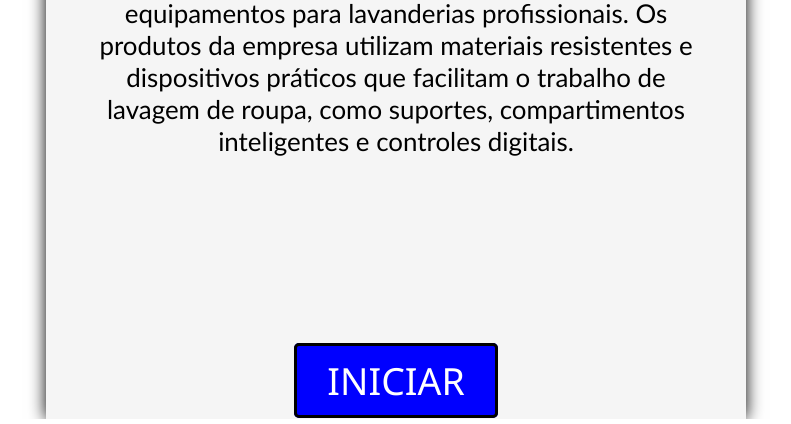
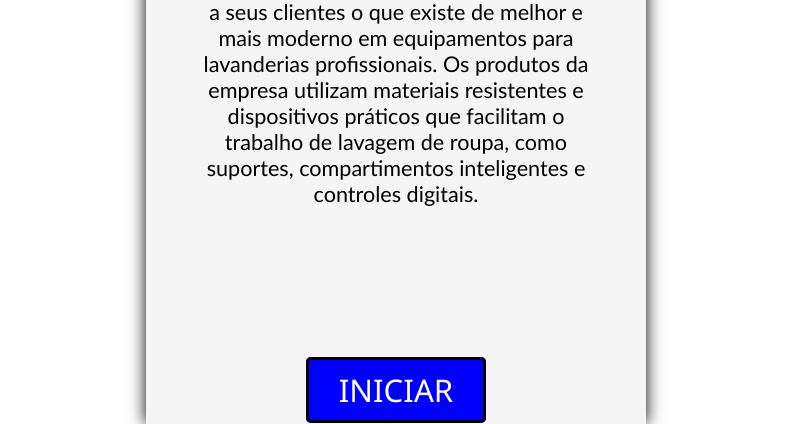
Before and after one commit to igorsimoes222/TelasA22, a plain HTML site: page index.html in a window 1280 px wide. Shown: the part 458-882 px from the top of the page, without its empty margins (244-1035 px from the left). Drawn offline with Linux system fonts and the light colour scheme.

Commit message:
Update style.css

```diff
--- a/css/style.css
+++ b/css/style.css
@@ -1,7 +1,7 @@
 
 
 .container {
-    font-size: 1.8em;
+    font-size: 1.5em;
     display: flexbox;
     text-align: center;
 
@@ -21,13 +21,14 @@
 
     justify-content: center;
     font-family: 'Gill Sans', 'Gill Sans MT', Calibri, 'Trebuchet MS', sans-serif;
-    width: 600px;
+    width: 400px;
     font-size: 0.9em;
 }
 
 
+
 .programar-passo {
-    max-width: 700px;
+    max-width: 500px;
     margin: auto;
     box-shadow: 0 0 1em black;
     background-color: whitesmoke;
```
